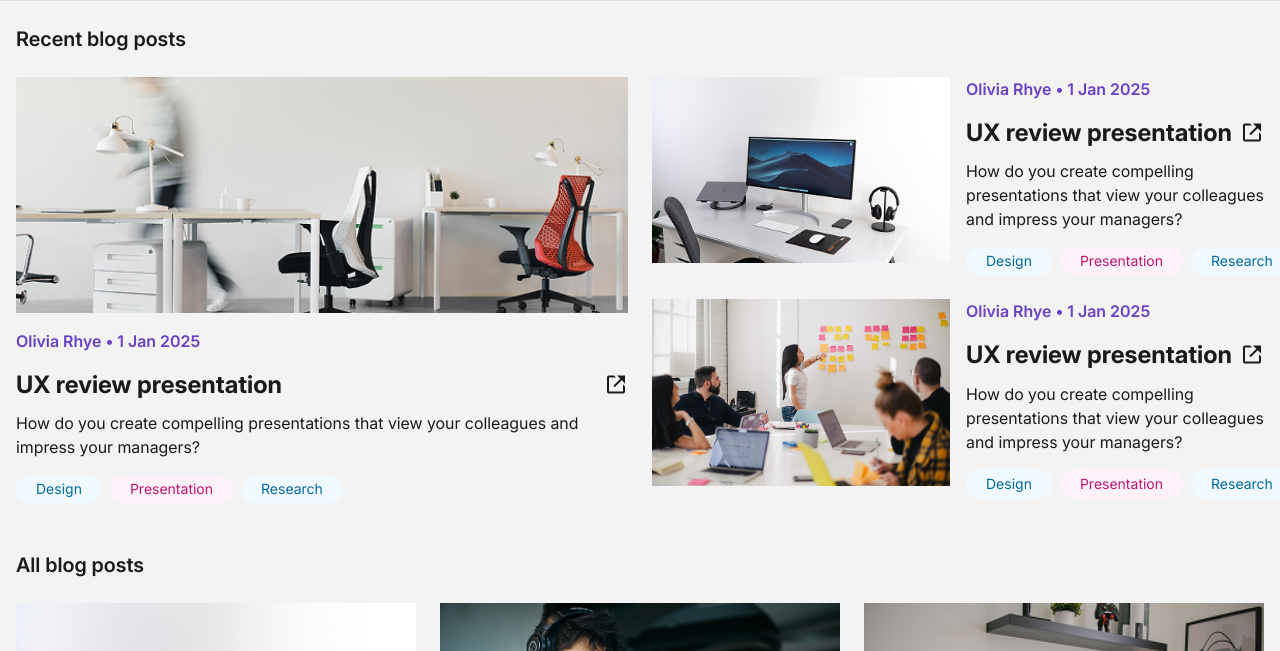
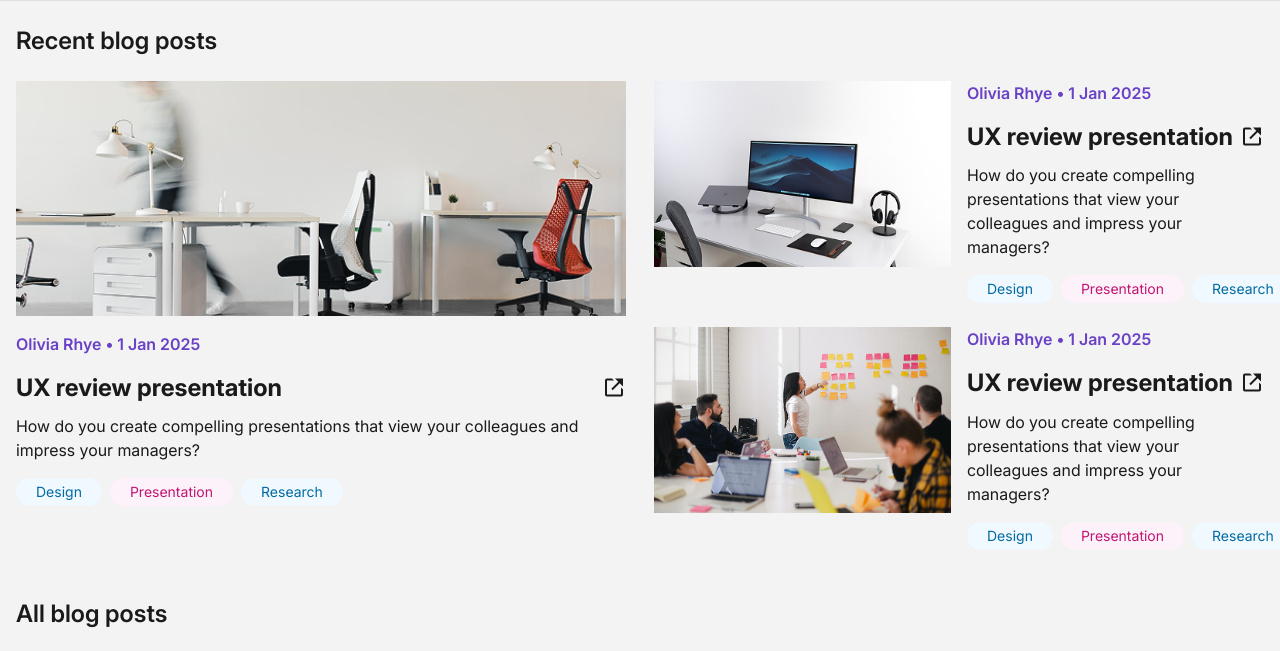
Before and after one commit to hanzchiziterem/hanzon, a website: page index.html in a window 1280 px wide. Shown: the part 389-1040 px from the top of the page. Drawn offline with nearby package versions, Linux system fonts and the light colour scheme; files whose address does not match are found by name.

Commit message:
#The size of the section headings were changed i.e. (All blog posts & recent blog posts )
#The gap between the post on mobile were changed (increased from gap-7 to gap-8)

```diff
--- a/index.html
+++ b/index.html
@@ -76,9 +76,9 @@
 
     <section id="recent-posts">
         <div class="container mx-auto px-4 py-6">
-            <h3 class="font-semibold text-xl pb-6">Recent blog posts</h3>
+            <h3 class="font-semibold text-2xl pb-6">Recent blog posts</h3>
 
-            <div class=" grid grid-cols-1 gap-6 md:grid-cols-2">
+            <div class=" grid grid-cols-1  gap-8 md:gap-7 md:grid-cols-2">
 
                 <!--grid child 1 (The long grid/first grid to the left)-->
                 <div class="grid-cols-1">
@@ -99,7 +99,7 @@
                 </div>
 
                 <!--grid child 2-->
-                <div class="grid-cols-2 space-y-6">
+                <div class="grid-cols-2 md:space-y-6 space-y-8">
 
                     <!--grid-child 2.1-->
                     <div class="grid-cols-1">
@@ -151,12 +151,12 @@
         </div>
     </section>
 
-    <section id="blog-posts">
+    <section id="blog-post">
         <div class="container mx-auto px-4 py-6">
-            <h3 class="font-semibold text-xl pb-6">All blog posts</h3>
+            <h3 class="font-semibold text-2xl pb-6">All blog posts</h3>
 
             <!--all blog post container-->
-            <div class=" grid grid-cols-1 gap-6 md:grid-cols-3">
+            <div class=" grid grid-cols-1 gap-8 md:gap-7 md:grid-cols-3">
 
                 <!--post\-->
                 <div class="grid grid-cols-1 gap-4">
```
Also changed, not shown: public/css/output.css.
